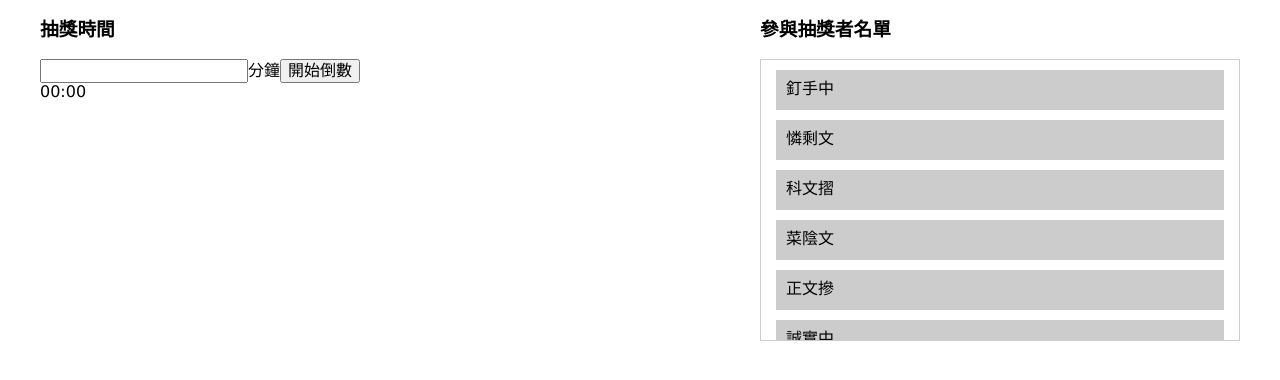
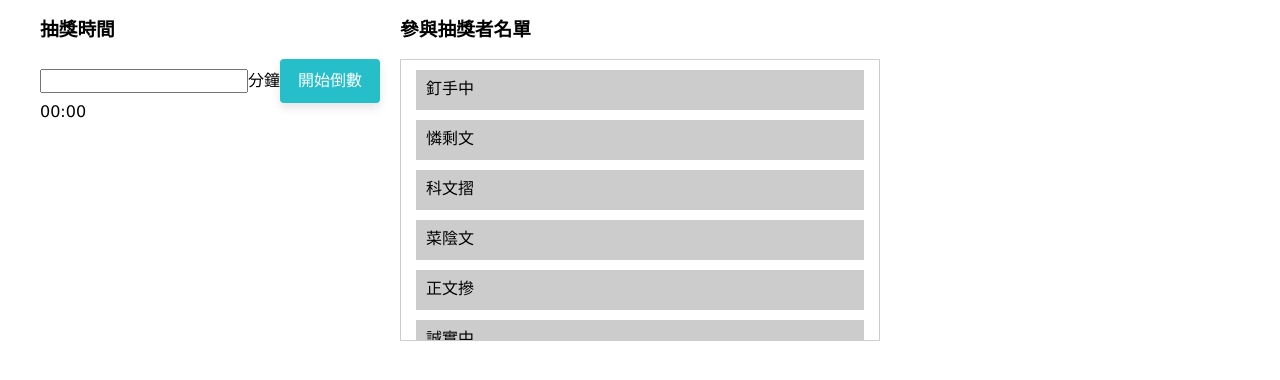
Before and after one commit to MechaChen/langlive_lottery, a Next.js app: page / in a window 1280 px wide. Shown: the top 380 px of the page. Built offline with nearby package versions, Linux system fonts and the light colour scheme.

Commit message:
feature(Time & Setter): 使倒數時只有時間區塊會 re-render

```diff
--- a/components/CountDown/index.tsx
+++ /dev/null
@@ -1,67 +0,0 @@
-import React, { useState, useEffect } from 'react'
-import { useSelector, useDispatch } from 'react-redux'
-import { RootState } from '@redux/store'
-import { useRouter } from 'next/router'
-import { setTime, decreTime } from '@redux/actions'
-import * as Styled from './styles'
-
-function CountDown() {
-    const { Time, List } = useSelector((state: RootState) => state)
-    const [inputVal, setInputVal] = useState<string>('')
-    const [timer, setTimer] = useState<NodeJS.Timer>()
-    const router = useRouter()
-
-    const dispatch = useDispatch()
-
-    // 倒數到 0 時停止
-    useEffect(() => {
-        if (Time === 0 && timer) {
-            clearInterval(timer)
-
-            let owner = List[Math.floor(Math.random() * List.length)]
-            router.push(`/${owner.id}`)
-        }
-    }, [Time])
-
-    const startCountDown = () => {
-        if (!inputVal.match(/\d/g)) return alert('請輸入數字')
-        if (Number(inputVal) < 0) return alert('請輸入大於 0 的數字')
-        if (Number(inputVal) > 60) return alert('請輸入小於 60 的數字')
-
-        // 設定初始時間
-        dispatch(setTime(Number(inputVal) * 60))
-        // 啟動倒數計時器
-        let newTimer = setInterval(() => dispatch(decreTime(1)), 1000)
-        setTimer(newTimer)
-    }
-
-    const covertToClock = () => {
-        let minute: string | number = Math.floor(Time / 60)
-        let second: string | number = Time % 60
-
-        minute < 10 && (minute = `0${minute}`)
-        second < 10 && (second = `0${second}`)
-
-        return `${minute}:${second}`
-    }
-
-    return (
-        <Styled.Container>
-            <h3>抽獎時間</h3>
-            <label>
-                <input
-                    type="number"
-                    value={inputVal}
-                    onChange={(e) => setInputVal(e.target.value)}
-                />
-                分鐘
-            </label>
-            <button onClick={startCountDown} disabled={!!timer}>
-                {!!timer ? '倒數中' : '開始倒數'}
-            </button>
-            <div>{covertToClock()}</div>
-        </Styled.Container>
-    )
-}
-
-export default CountDown
--- a/components/CountDown/styles.tsx
+++ /dev/null
@@ -1,5 +0,0 @@
-import styled from 'styled-components'
-
-export const Container = styled.div`
-    width: 60%;
-`
--- /dev/null
+++ b/components/Setter/index.tsx
@@ -0,0 +1,44 @@
+import React, { useState } from 'react'
+import { useSelector, useDispatch } from 'react-redux'
+import { setTime, decreTime, setTimer } from '@redux/actions'
+import { RootState } from '@redux/store'
+import * as Styled from './styles'
+
+function CountDown() {
+    const Timer = useSelector((state: RootState) => state.Timer)
+    const [inputVal, setInputVal] = useState<string>('')
+
+    const dispatch = useDispatch()
+
+    const startCountDown = () => {
+        if (!inputVal.match(/\d/g)) return alert('請輸入數字')
+        if (Number(inputVal) < 0) return alert('請輸入大於 0 的數字')
+        if (Number(inputVal) > 60) return alert('請輸入小於 60 的數字')
+
+        // 設定初始時間
+        dispatch(setTime(Number(inputVal) * 60))
+        // 啟動倒數計時器
+        let newTimer = setInterval(() => dispatch(decreTime(1)), 1000)
+        dispatch(setTimer(newTimer))
+    }
+
+    return (
+        <div>
+            <h3>抽獎時間</h3>
+            <label>
+                <input
+                    type="number"
+                    value={inputVal}
+                    onChange={(e) => setInputVal(e.target.value)}
+                    disabled={!!Timer}
+                />
+                分鐘
+            </label>
+            <Styled.Button onClick={startCountDown} disabled={!!Timer}>
+                {!!Timer ? '倒數中' : '開始倒數'}
+            </Styled.Button>
+        </div>
+    )
+}
+
+export default CountDown
--- /dev/null
+++ b/components/Setter/styles.tsx
@@ -0,0 +1,20 @@
+import styled from 'styled-components'
+
+export const Container = styled.div`
+    width: 60%;
+    display: flex;
+`
+
+export const Button = styled.button`
+    color: ${(props) => (props.disabled ? '#26bec9' : '#fff')};
+    padding: 12px;
+    width: 100px;
+    box-sizing: border-box;
+    border-radius: 4px;
+    box-shadow: 0 5px 10px rgb(0 0 0 / 10%);
+    background-color: ${(props) =>
+        props.disabled ? 'transparent' : '#26bec9'};
+    border: ${(props) =>
+        props.disabled ? '1px solid #26bec9' : '1px solid transparent'};
+    cursor: ${(props) => (props.disabled ? 'not-allowed' : 'pointer')};
+`
--- /dev/null
+++ b/components/Time/index.tsx
@@ -0,0 +1,42 @@
+import { useEffect } from 'react'
+import { useSelector, useDispatch } from 'react-redux'
+import { useRouter } from 'next/router'
+import { RootState } from '@redux/store'
+// import * as Styled from './styles'
+import { setTimer } from '@redux/actions'
+
+function Time() {
+    const { Time, Timer, List } = useSelector((state: RootState) => state)
+    const router = useRouter()
+
+    const dispatch = useDispatch()
+
+    // 倒數到 0 時停止
+    useEffect(() => {
+        if (Time === 0 && Timer) {
+            clearInterval(Timer)
+            dispatch(setTimer(undefined))
+
+            let owner = List[Math.floor(Math.random() * List.length)]
+            router.push(`/${owner.id}`)
+        }
+    }, [Time])
+
+    const covertToClock = () => {
+        let minute: string | number = Math.floor(Time / 60)
+        let second: string | number = Time % 60
+
+        minute < 10 && (minute = `0${minute}`)
+        second < 10 && (second = `0${second}`)
+
+        return `${minute}:${second}`
+    }
+
+    return (
+        <>
+            <div>{covertToClock()}</div>
+        </>
+    )
+}
+
+export default Time
--- a/pages/index.tsx
+++ b/pages/index.tsx
@@ -1,11 +1,15 @@
 import List from '@components/List'
-import CountDown from '@components/CountDown'
+import Setter from '@components/Setter'
+import Time from '@components/Time'
 import * as Styled from './styles'
 
 const HomePage = () => {
     return (
         <Styled.Container>
-            <CountDown />
+            <Styled.CountDownContainer>
+                <Setter />
+                <Time />
+            </Styled.CountDownContainer>
             <List />
         </Styled.Container>
     )
--- a/pages/styles/index.tsx
+++ b/pages/styles/index.tsx
@@ -5,3 +5,7 @@ export const Container = styled.div`
     margin: auto;
     max-width: 1200px;
 `
+
+export const CountDownContainer = styled.div`
+    padding-right: 20px;
+`
--- a/redux/actionTypes.ts
+++ b/redux/actionTypes.ts
@@ -1,2 +1,3 @@
 export const SET_TIME = 'SET_TIME'
+export const SET_TIMER = 'SET_TIMER'
 export const DECRE_TIME = 'DECRE_TIME'
--- a/redux/actions.ts
+++ b/redux/actions.ts
@@ -1,10 +1,15 @@
-import { DECRE_TIME, SET_TIME } from './actionTypes'
+import { DECRE_TIME, SET_TIME, SET_TIMER } from './actionTypes'
 
 export const setTime = (time: number) => ({
     type: SET_TIME,
     payload: time,
 })
 
+export const setTimer = (timer: NodeJS.Timer) => ({
+    type: SET_TIMER,
+    payload: timer,
+})
+
 export const decreTime = (amount: number) => ({
     type: DECRE_TIME,
     payload: amount,
--- a/redux/reducer.ts
+++ b/redux/reducer.ts
@@ -1,4 +1,4 @@
-import { DECRE_TIME, SET_TIME } from './actionTypes'
+import { DECRE_TIME, SET_TIME, SET_TIMER } from './actionTypes'
 
 export interface I_Drawer {
     id: string
@@ -7,11 +7,13 @@ export interface I_Drawer {
 
 interface I_State {
     Time: number
+    Timer: NodeJS.Timer
     List: Array<I_Drawer>
 }
 
 const defaultState: I_State = {
     Time: 0,
+    Timer: undefined,
     List: [
         { id: '1', name: '釘手中' },
         { id: '2', name: '憐剩文' },
@@ -28,6 +30,8 @@ export default function reducer(state = defaultState, action) {
     switch (action.type) {
         case SET_TIME:
             return { ...state, Time: action.payload }
+        case SET_TIMER:
+            return { ...state, Timer: action.payload }
         case DECRE_TIME:
             return { ...state, Time: state.Time - action.payload }
         default:
```
Also changed, not shown: components/Time/styles.tsx (added).
